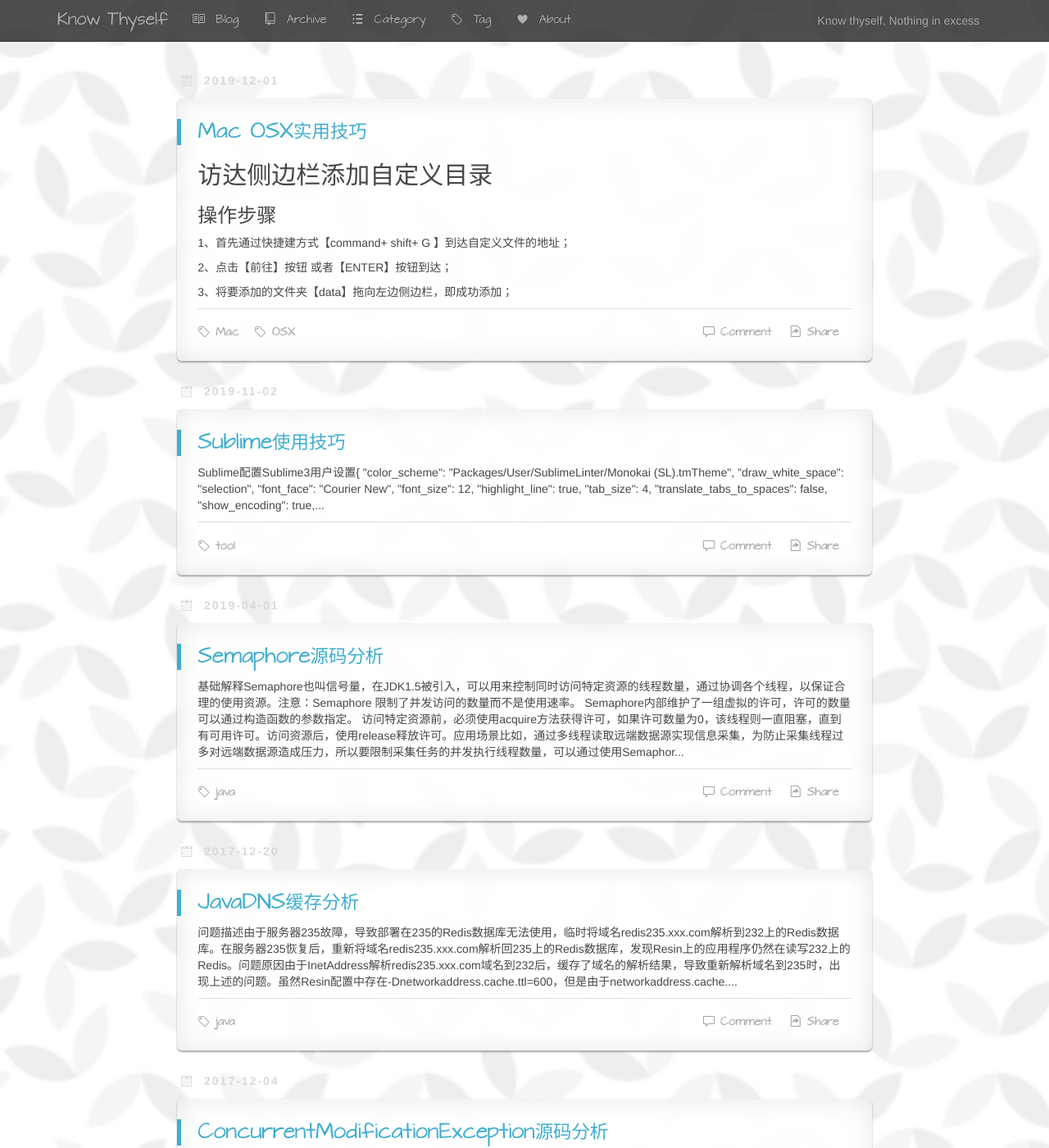
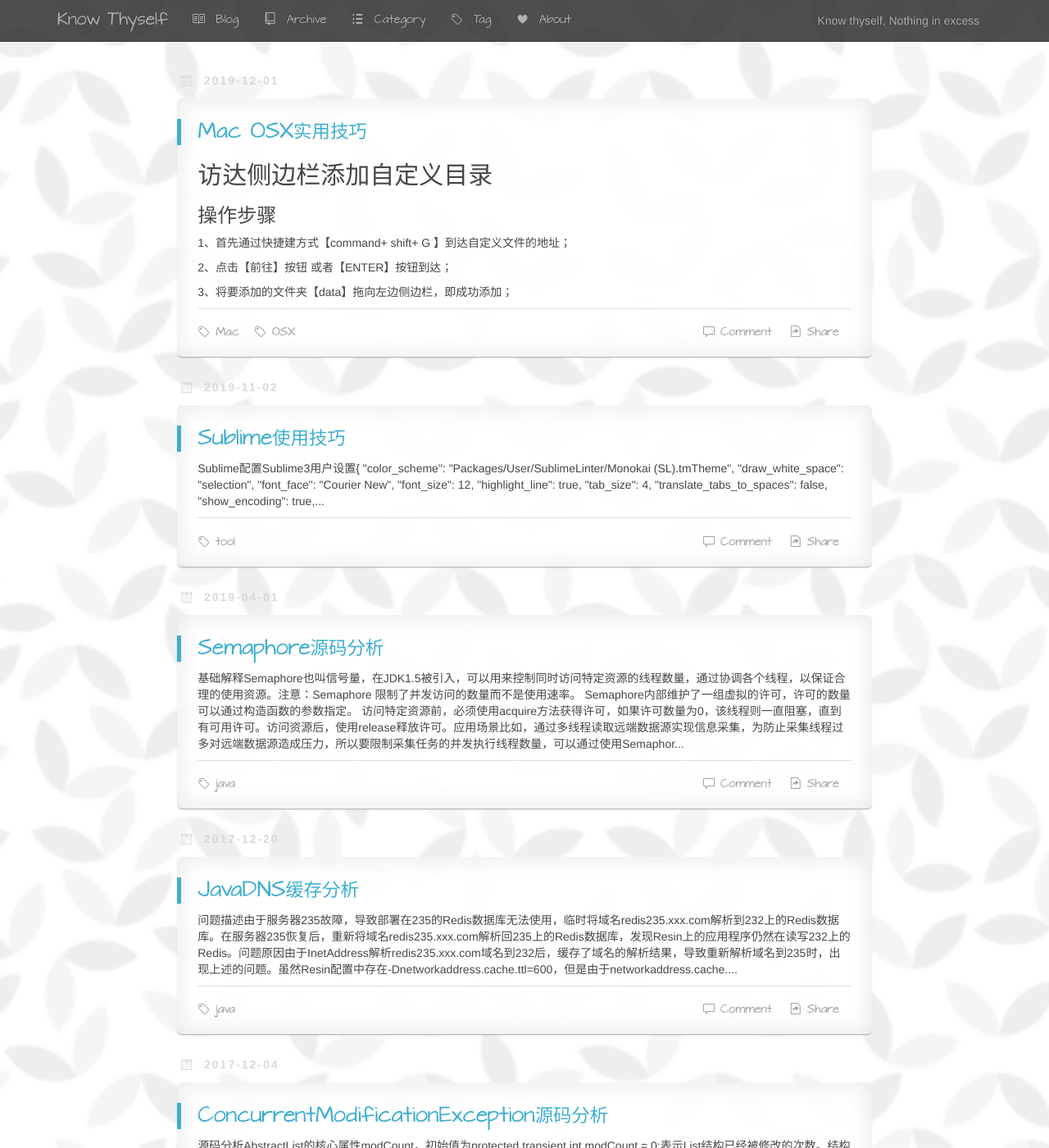
Before and after one commit to liushoukai/liushoukai.github.io, a Jekyll site: the page built from index.html, in a window 1280 px wide and 1400 px high. Shown: the whole window at 82% size. Built offline with Jekyll 4.4.1, drawn with Linux system fonts in a browser that asks for light colours; the list of posts is cut into pages by our own code.

Commit message:
Change article styles

```diff
--- a/assets/css/article-list.css
+++ b/assets/css/article-list.css
@@ -24,16 +24,17 @@
     position: relative;
     width: 100%;
     overflow: hidden;
-    padding: 25px;
+    padding: 25px 25px 20px 25px;
+
     border-bottom: 1px solid #b1b1b1;
     !background: #f8f8fd;
     background-color: #FFFFFF;
     border-radius: 6px;
 
-    -webkit-box-shadow: 0 1px 2px rgba(0,0,0,0.4),0 0 30px rgba(10,10,0,0.1) inset;
-    -moz-box-shadow: 0 1px 2px rgba(0,0,0,0.4),0 0 30px rgba(10,10,0,0.1) inset;
-    -o-box-shadow: 0 1px 2px rgba(0,0,0,0.4),0 0 30px rgba(10,10,0,0.1) inset;
-    box-shadow: 0 1px 2px rgba(0,0,0,0.4),0 0 30px rgba(10,10,0,0.1) inset;
+    -webkit-box-shadow: 0 1px 2px rgba(0,0,0,0.1),0 0 30px rgba(10,10,0,0.1) inset;
+    -moz-box-shadow: 0 1px 2px rgba(0,0,0,0.1),0 0 30px rgba(10,10,0,0.1) inset;
+    -o-box-shadow: 0 1px 2px rgba(0,0,0,0.1),0 0 30px rgba(10,10,0,0.1) inset;
+    box-shadow: 0 1px 2px rgba(0,0,0,0.1),0 0 30px rgba(10,10,0,0.1) inset;
 }
 
 article .title{
```
